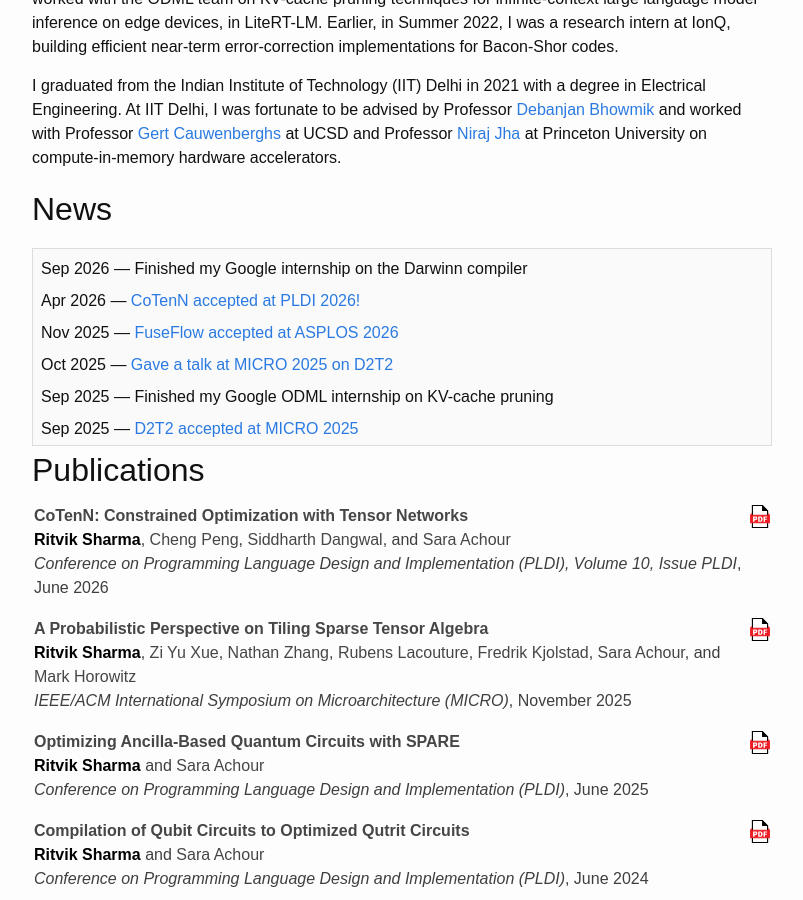
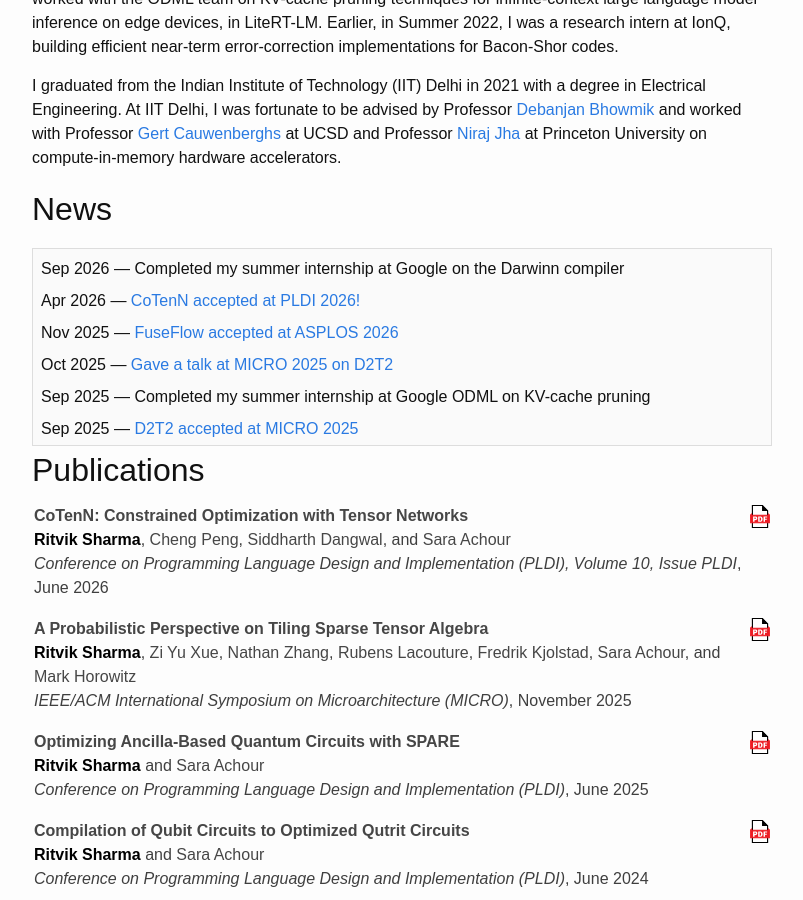
Before and after one commit to Ritvik1sharma/ritvik1sharma.github.io, a Jekyll site: the page built from index.md, in a window 1280 px wide and 900 px high, scrolled down 536 px. Shown: the whole window, without its empty margins (238-1041 px from the left). Built offline with Jekyll 4.4.1, drawn with Linux system fonts in a browser that asks for light colours.

Commit message:
Reword internship news entries
Co-Authored-By: Claude Opus 5 (1M context) <noreply@anthropic.com>

```diff
--- a/_data/news.yml
+++ b/_data/news.yml
@@ -1,5 +1,5 @@
 - date: 2026-09-18
-  title: "Finished my Google internship on the Darwinn compiler"
+  title: "Completed my summer internship at Google on the Darwinn compiler"
 
 - date: 2026-04-16
   title: "CoTenN accepted at PLDI 2026!"
@@ -14,7 +14,7 @@
   link: "https://www.microarch.org/micro58/#iv-d"
 
 - date: 2025-09-19
-  title: "Finished my Google ODML internship on KV-cache pruning"
+  title: "Completed my summer internship at Google ODML on KV-cache pruning"
 
 - date: 2025-09-01
   title: "D2T2 accepted at MICRO 2025"
```
